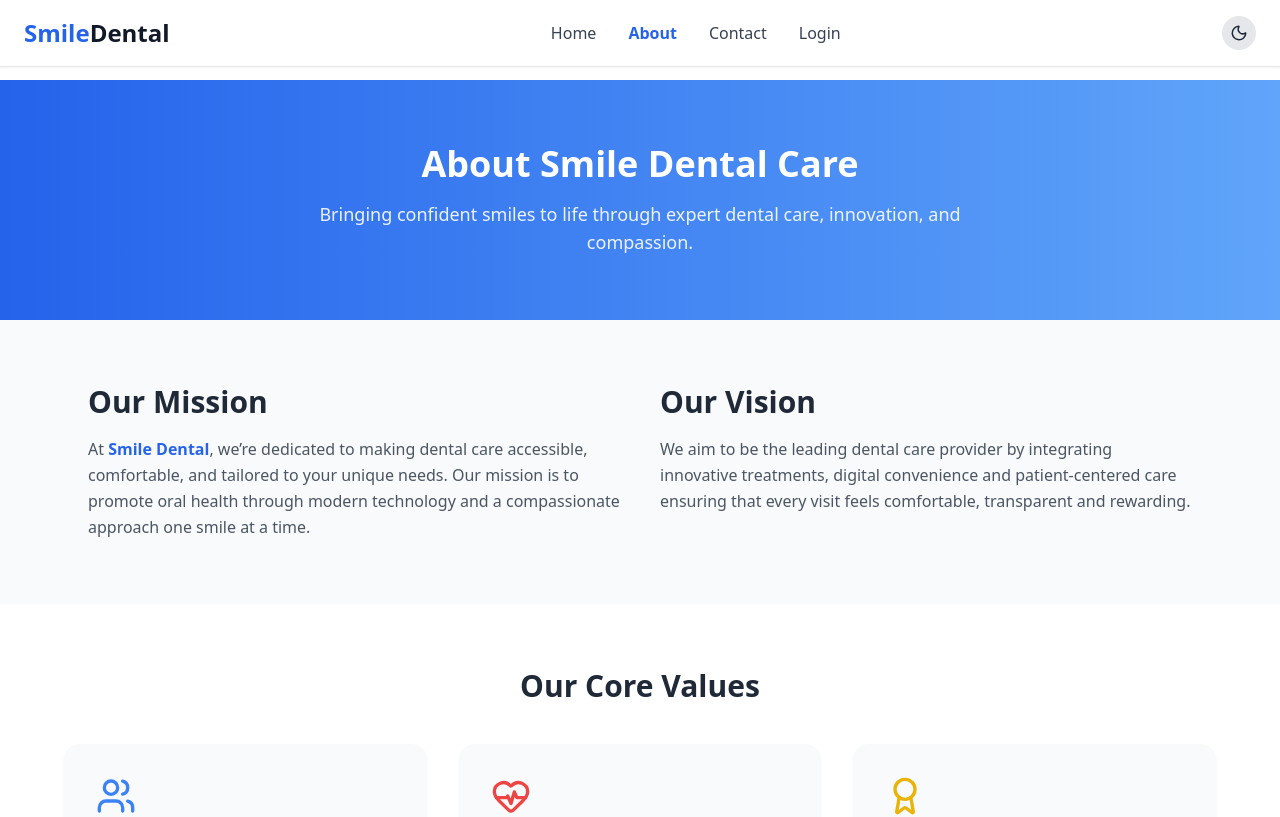
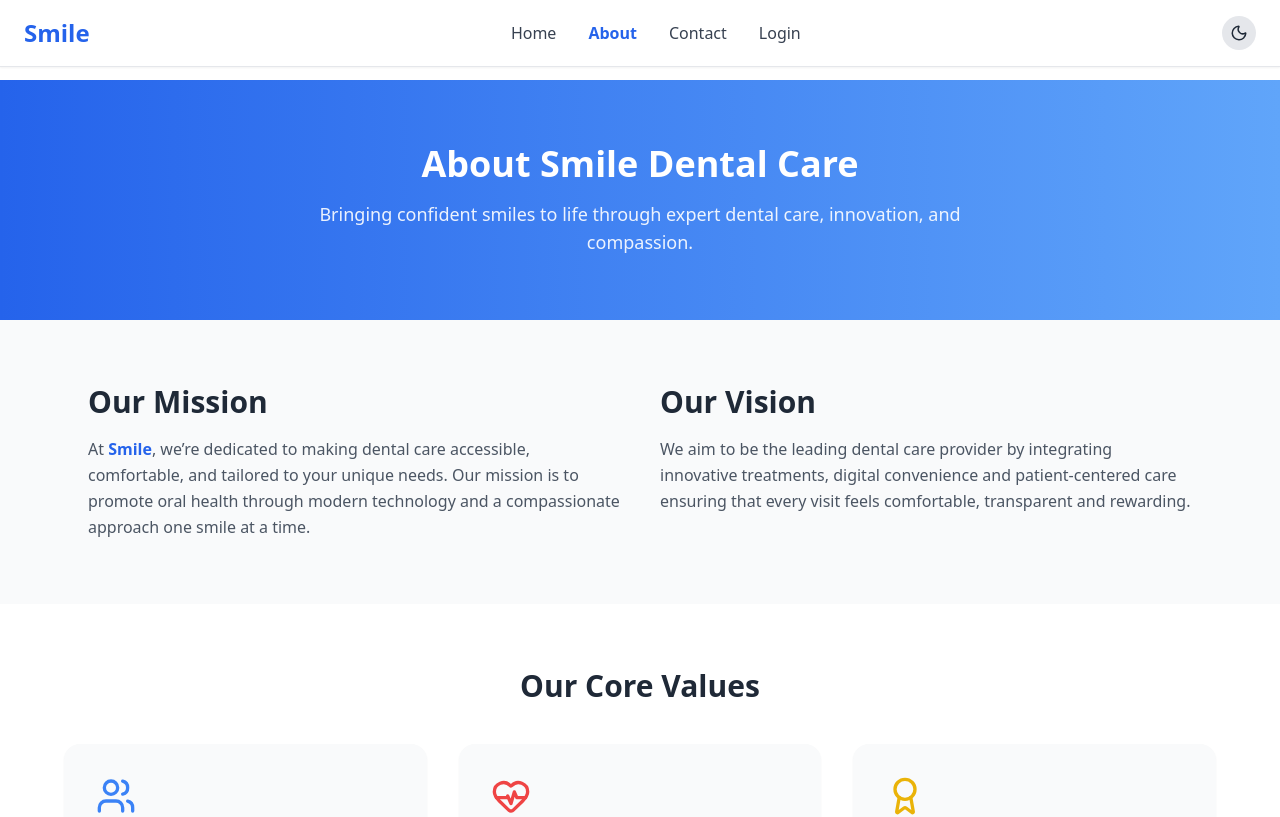
Before and after one commit to Chechep/smile, a React (Vite) app in the folder client/: page /about in a window 1280 px wide. Shown: the top 817 px of the page. Built offline with nearby package versions, Linux system fonts and the light colour scheme.

Commit message:
update name

```diff
--- a/client/src/components/Navbar.jsx
+++ b/client/src/components/Navbar.jsx
@@ -56,7 +56,7 @@ export default function Navbar() {
           to="/"
           className="text-2xl font-bold text-blue-600 dark:text-blue-400"
         >
-          Smile<span className="text-gray-900 dark:text-gray-100">Dental</span>
+          Smile<span className="text-gray-900 dark:text-gray-100"></span>
         </Link>
 
         {/* Desktop Menu */}
--- a/client/src/pages/About.jsx
+++ b/client/src/pages/About.jsx
@@ -40,7 +40,7 @@ export default function AboutServices() {
         <div>
           <h2 className="text-3xl font-semibold text-gray-800 dark:text-white mb-4">Our Mission</h2>
           <p className="text-gray-600 dark:text-gray-400 leading-relaxed">
-            At <span className="font-semibold text-blue-600">Smile Dental</span>, we’re dedicated to making dental care accessible,
+            At <span className="font-semibold text-blue-600">Smile</span>, we’re dedicated to making dental care accessible,
             comfortable, and tailored to your unique needs. Our mission is to promote oral health
             through modern technology and a compassionate approach one smile at a time.
           </p>
```
